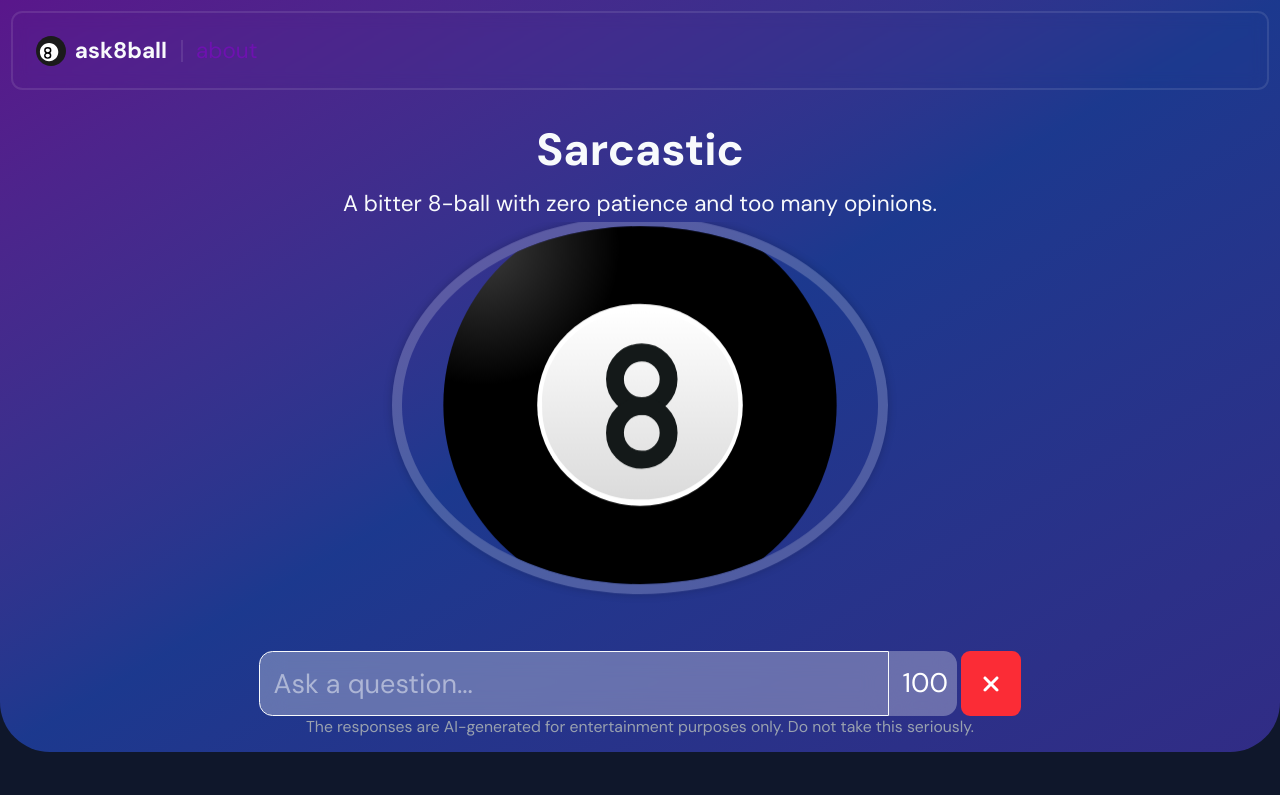
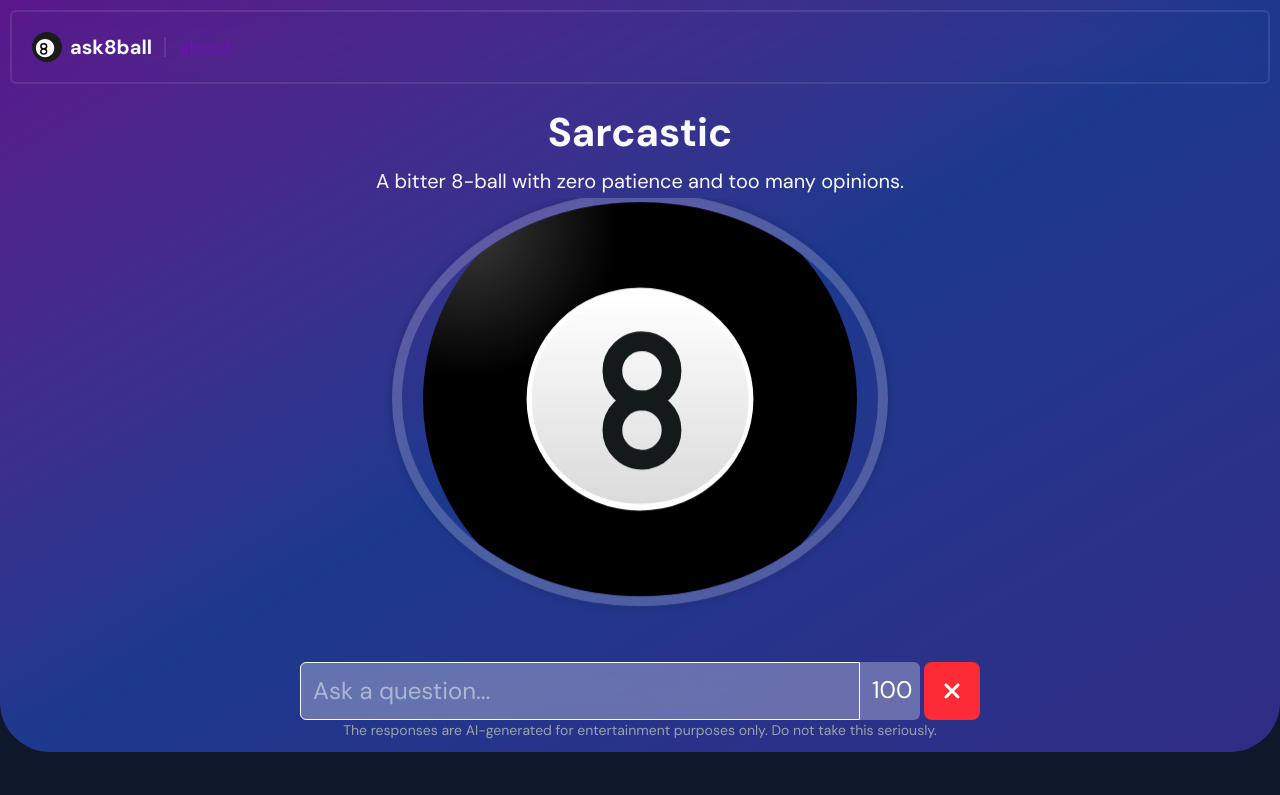
Before and after one commit to notanerd314/ask8ball, a Next.js app: page /play in a window 1280 px wide. Shown: the top 795 px of the page. Built offline with nearby package versions, Linux system fonts and the light colour scheme; no server answers.

Commit message:
add fancy shit

```diff
--- a/app/globals.css
+++ b/app/globals.css
@@ -16,44 +16,9 @@
   animation-delay: 5s;
 }
 
-:root {
-  /* Colors */
-  --color-primary: #5c5cff;
-  --color-primary-hover: #5555ff;
-  --color-border: #e9e9e9;
-  --color-success: rgb(87, 219, 0);
-  --color-success-hover: rgb(0, 148, 0);
-  --color-danger: rgb(228, 42, 0);
-  --color-danger-hover: rgb(181, 33, 0);
-
-  /* Typography */
-  --font-family: Arial, sans-serif;
-  --font-size-base: clamp(6px, 2.5vw, 18px);
-  --font-size-small: 1rem;
-  --font-size-large: 1.2rem;
-
-  /* Spacing */
-  --spacing-xs: 0.3em;
-  --spacing-sm: 0.6em;
-  --spacing-md: 0.8em;
-  --spacing-lg: 1.5em;
-
-  /* Border Radius */
-  --radius-sm: 0.3em;
-  --radius-md: 0.5em;
-  --radius-lg: 1.5rem;
-
-  /* Transitions */
-  --transition-fast: 0.1s ease;
-  --transition-normal: 0.2s ease;
-}
-
 input, button, textarea, select, .toast { font-family: inherit; }
 
 /* Reset */
-html {
-  font-size: clamp(13px, 2.5vw, 18px);
-}
 
 h1 {
   @apply font-bold;
--- a/components/eightball/MainEightBall.tsx
+++ b/components/eightball/MainEightBall.tsx
@@ -7,7 +7,7 @@ import { PersonalityConfig } from "../../lib/prompts";
 export default function MainEightBall({ personalityData }: { personalityData: PersonalityConfig }) {
     return (
         <EightBallProvider personalityData={personalityData}>
-            <div className="flex flex-col items-center w-full h-[85vh] lg:h-[94vh] overflow-hidden gap-0 pt-25 pb-3 rounded-b-[50px] mb-10 bg-gradient-to-br from-purple-900 via-blue-900 to-indigo-900 -z-50">
+            <div className={`flex flex-col items-center w-full h-[85vh] lg:h-[94vh] overflow-hidden gap-0 pt-25 pb-3 rounded-b-[50px] mb-10 -z-50 ${personalityData.theme.background}`}>
                 <PersonalityInfo />
                 <Magic8Ball />
                 <p className='text-sm text-center text-gray-400'>
--- a/components/eightball/PersonalityPicker.tsx
+++ b/components/eightball/PersonalityPicker.tsx
@@ -4,7 +4,7 @@ import Link from "next/link"
 
 export function Personality({ personality }: { personality: PersonalityConfig }) {
   return (
-    <Link href={`/play/${personality.linkname}`} className=" !bg-gray-500 p-4 !text-white rounded-md h-full hover:scale-105 transition-transform">
+    <Link href={`/play/${personality.linkname}`} className={`block p-4 !text-white rounded-xl h-full hover:scale-105 transition-transform border-2 border-slate-700 bg-gradient-to-br from-slate-800 to-slate-900 ${personality.theme.hoverBackground}`}>
       <div className="flex flex-col gap-1 text-center w-full">
         <h1>{personality.name}</h1>
         <p>{personality.long_name}</p>
--- a/components/eightball/QuestionInput.tsx
+++ b/components/eightball/QuestionInput.tsx
@@ -56,7 +56,7 @@ export default function QuestionInput() {
       </div>
 
       <button
-        className=' buttonRed'
+        className='buttonRed !rounded-lg'
         onClick={deleteQuestion}
         disabled={ballCurrentState === "shaking"}
         title='Clear question'
--- a/lib/personalities.ts
+++ b/lib/personalities.ts
@@ -32,7 +32,11 @@ export const sarcasticPersonality: PersonalityConfig = {
       response: "You decide it.",
       answerPrompt: "No answer"
     }
-  ]
+  ],
+  theme: {
+    background: "bg-gradient-to-br from-purple-900 via-blue-900 to-indigo-900",
+    hoverBackground: "hover:bg-gradient-to-br hover:from-purple-900 hover:via-blue-900 hover:to-indigo-900"
+  }
 };
 
 export const classicPersonality: PersonalityConfig = {
@@ -62,7 +66,11 @@ export const classicPersonality: PersonalityConfig = {
       response: "Better not tell you now.",
       answerPrompt: "No answer"
     }
-  ]
+  ],
+  theme: {
+    background: "bg-gradient-to-br from-gray-800 via-blue-900 to-gray-800",
+    hoverBackground: "hover:bg-gradient-to-br hover:from-gray-800 hover:via-blue-900 hover:to-gray-800"
+  }
 }
 
 export const personalitiesList: PersonalityConfig[] = [
```
Also changed, not shown: lib/prompts.ts (+6 -1 lines).
